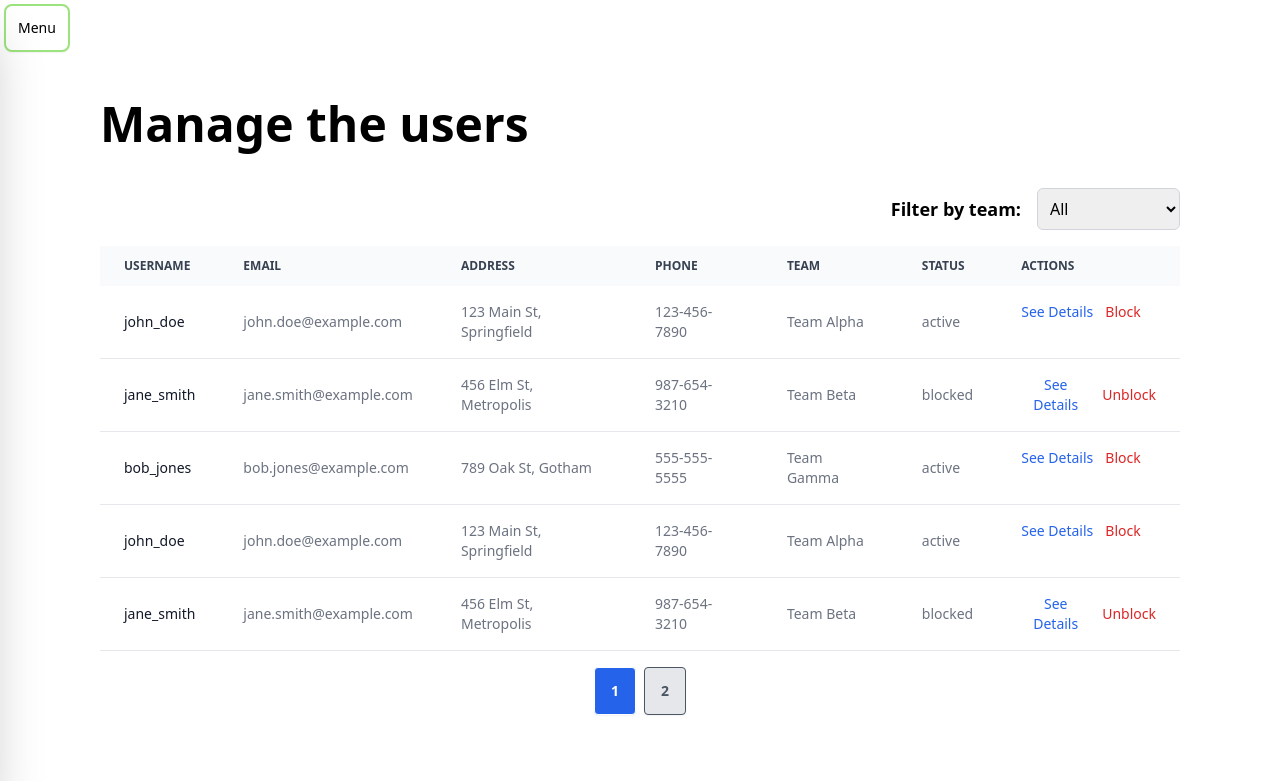
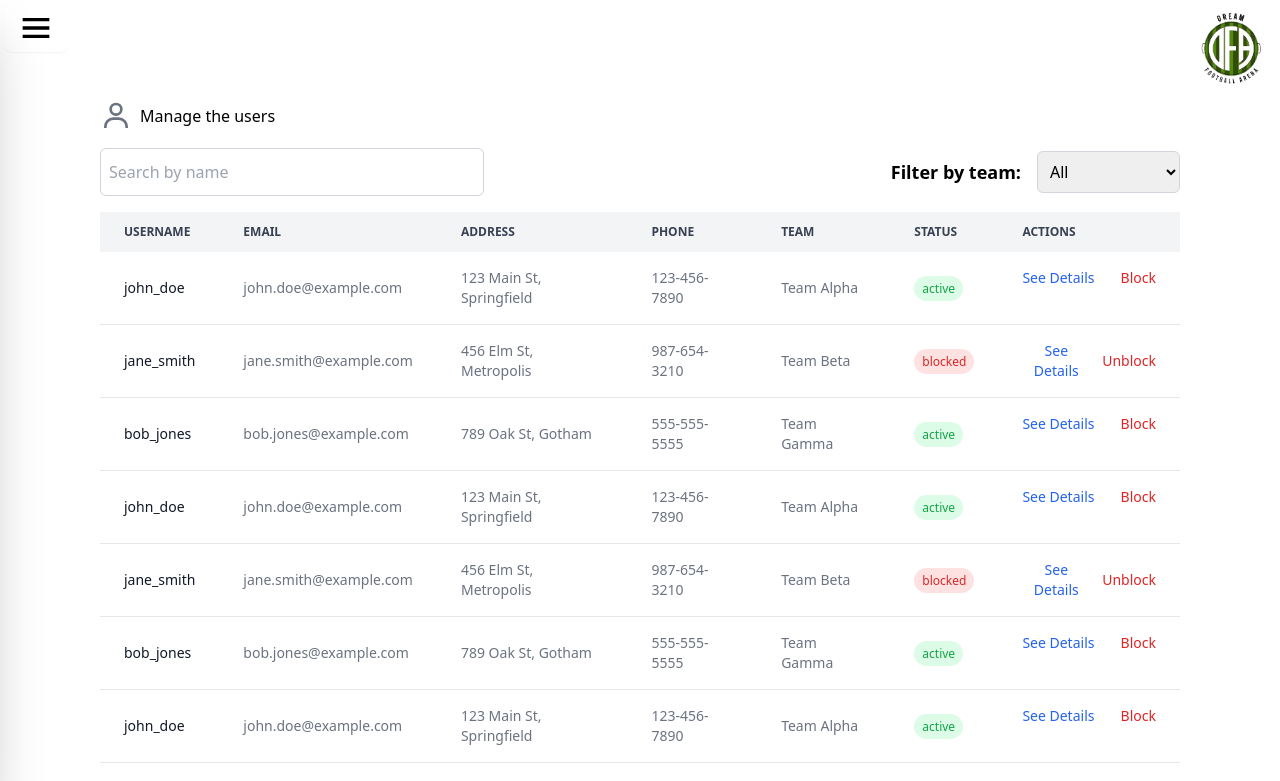
Before and after one commit to mehdikhan55/football-prod, a React (Vite) app: page /admin/dashboard/users in a window 1280 px wide. Shown: the top 781 px of the page. Built offline with nearby package versions, Linux system fonts and the light colour scheme; what tailwindcss-animated would draw is missing.

Commit message:
beautification

```diff
--- a/src/App.jsx
+++ b/src/App.jsx
@@ -10,6 +10,7 @@ import Home from "./home/page";
 import Login from "./auth/login";
 
 import Register from "./customer/register";
+import LoginCustomer from "./customer/customerlogin";
 import Ground from "./dashboard/ground/ground";
 import Booking from "./dashboard/booking/booking";
 import CustomerBooking from "./customer/customerBooking";
@@ -36,6 +37,7 @@ const App = () => {
           </Route>
           <Route path="customer">
             <Route path="register" element={<Register />} />
+            <Route path="login" element={<LoginCustomer />} />
             <Route path="booking" element={<CustomerBooking />} />
           </Route>
         </Route>
--- a/src/auth/login.jsx
+++ b/src/auth/login.jsx
@@ -15,6 +15,8 @@ const Login = () => {
 
   const handleSubmit = async (e) => {
     setLoading(true);
+    //take to the dashboard
+    window.location.href = "/admin/dashboard";
     e.preventDefault();
     try {
       const response = await AuthServices.login(username, password);
--- a/src/components/sidebar/sidebar.jsx
+++ b/src/components/sidebar/sidebar.jsx
@@ -4,6 +4,8 @@ import { NavLink } from "react-router-dom";
 import { RiFootballFill } from "react-icons/ri";
 import { CiCalendar, CiUser, CiMoneyBill, CiMail } from "react-icons/ci";
 import { AiOutlineTeam } from "react-icons/ai";
+import logo from "../../assets/logo.png";
+import { BiMenu } from "react-icons/bi";
 
 const AdminSiderbar = () => {
   const [show, handleShow] = useState(false);
@@ -11,15 +13,16 @@ const AdminSiderbar = () => {
   return (
     <div className={`{show ? "overflow-hidden" : ""}`}>
       <a
-        className=" bg-transparent text-black btn-primary btn focus:ring-4 font-medium text-sm px-3 focus:outline-none dark:focus:ring-blue-800 cursor-pointer absolute top-1 left-1 rounded-br-lg rounded-bl-lg border-2"
+        className=" bg-transparent text-black btn-primary btn border-0 font-medium text-sm px-3  cursor-pointer absolute top-1 left-1"
         type="button"
         data-drawer-target="drawer-navigation"
         data-drawer-show="drawer-navigation"
         aria-controls="drawer-navigation"
         onClick={() => handleShow(!show)}
       >
-        Menu
+        <BiMenu className="w-10 h-10" />
       </a>
+      <img src={logo} alt="logo" className="w-20 h-20 rounded-full absolute top-2 right-2 cursor-pointer" onClick={() => window.location.href = "/"} />
       <div
         id="drawer-navigation"
         className="fixed z-50 top-0 left-0 w-64 h-screen p-4 overflow-y-auto transition-transform -translate-x-full shadow-2xl border-r-4 border-gray-600 bg-secondary"
--- a/src/dashboard/booking/addBooking.jsx
+++ b/src/dashboard/booking/addBooking.jsx
@@ -1,10 +1,11 @@
 import React from 'react'
 import AddBookingForm from '../../components/booking/addBookingForm'
 import AdminSiderbar from '../../components/sidebar/sidebar'
+import dfawallpaper from '../../assets/dfa-wallpaper.png'
 
 const AddBooking = () => {
   return (
-    <div className="">
+    <div className=""  style={{ backgroundImage: `url(${dfawallpaper})`, backgroundSize: "contain" }}>
       <AdminSiderbar />
       <div className="flex flex-col justify-center gap-4 w-full max-sm:w-full max-md:w-2/3">
       <AddBookingForm/>
--- a/src/dashboard/ground/ground.jsx
+++ b/src/dashboard/ground/ground.jsx
@@ -1,7 +1,8 @@
 import React, { useState } from "react";
-import AddGround from "./AddGround";
+import AddGround from "./addGround";
 import RemoveGround from "./RemoveGround";
 import EditGround from "./editGround";
+import dfawallpaper from "../../assets/dfa-wallpaper.png";
 
 const Ground = () => {
   const [activeTab, setActiveTab] = useState("Add Ground"); // Initial active tab
@@ -11,7 +12,7 @@ const Ground = () => {
   };
 
   return (
-    <div className="flex flex-col max-w-[1400px] mx-auto">
+    <div className="flex flex-col max-w-[1400px] mx-auto" >
       <div role="tablist" className="tabs tabs-boxed w-1/2 mx-auto gap-4 mt-10">
         <a
           role="tab"
--- a/src/dashboard/users/dummyUserData.js
+++ b/src/dashboard/users/dummyUserData.js
@@ -107,4 +107,88 @@ export const dummyUserData = [
         leftReview: false,
         createdAt: new Date(),
     },
+    {
+        username: 'bob_jones',
+        email: 'bob.jones@example.com',
+        address: '789 Oak St, Gotham',
+        phone: '555-555-5555',
+        dob: new Date('1992-03-07'),
+        team: 'Team Gamma',
+        points: 50,
+        status: 'active',
+        leftReview: false,
+        createdAt: new Date(),
+    },
+    {
+        username: 'john_doe',
+        email: 'john.doe@example.com',
+        address: '123 Main St, Springfield',
+        phone: '123-456-7890',
+        dob: new Date('1990-05-14'),
+        team: 'Team Alpha',
+        points: 100,
+        status: 'active',
+        leftReview: false,
+        createdAt: new Date(),
+    },
+    {
+        username: 'jane_smith',
+        email: 'jane.smith@example.com',
+        address: '456 Elm St, Metropolis',
+        phone: '987-654-3210',
+        dob: new Date('1985-10-20'),
+        team: 'Team Beta',
+        points: 150,
+        status: 'blocked',
+        leftReview: true,
+        createdAt: new Date(),
+    },
+    {
+        username: 'bob_jones',
+        email: 'bob.jones@example.com',
+        address: '789 Oak St, Gotham',
+        phone: '555-555-5555',
+        dob: new Date('1992-03-07'),
+        team: 'Team Gamma',
+        points: 50,
+        status: 'active',
+        leftReview: false,
+        createdAt: new Date(),
+    },
+    {
+        username: 'john_doe',
+        email: 'john.doe@example.com',
+        address: '123 Main St, Springfield',
+        phone: '123-456-7890',
+        dob: new Date('1990-05-14'),
+        team: 'Team Alpha',
+        points: 100,
+        status: 'active',
+        leftReview: false,
+        createdAt: new Date(),
+    },
+    {
+        username: 'jane_smith',
+        email: 'jane.smith@example.com',
+        address: '456 Elm St, Metropolis',
+        phone: '987-654-3210',
+        dob: new Date('1985-10-20'),
+        team: 'Team Beta',
+        points: 150,
+        status: 'blocked',
+        leftReview: true,
+        createdAt: new Date(),
+    },
+    {
+        username: 'bob_jones',
+        email: 'bob.jones@example.com',
+        address: '789 Oak St, Gotham',
+        phone: '555-555-5555',
+        dob: new Date('1992-03-07'),
+        team: 'Team Gamma',
+        points: 50,
+        status: 'active',
+        leftReview: false,
+        createdAt: new Date(),
+    },
 ];
--- a/src/dashboard/users/users.jsx
+++ b/src/dashboard/users/users.jsx
@@ -1,12 +1,13 @@
 import React, { useEffect, useState } from "react";
 import AdminSiderbar from "../../components/sidebar/sidebar";
 import { dummyUserData } from "./dummyUserData";
+import { BiUser } from "react-icons/bi";
 
 const Users = () => {
   const [users, setUsers] = useState(dummyUserData);
 
   const [currentPage, setCurrentPage] = useState(1);
-  const usersPerPage = 5;
+  const usersPerPage = 10;
 
   // Calculate indexes for pagination
   const indexOfLastUser = currentPage * usersPerPage;
@@ -37,13 +38,43 @@ const Users = () => {
     filterUsers(teamFilter);
   }, [teamFilter]);
 
+  const [nameSearch, setNameSearch] = useState("");
+
+  const searchUsers = (name) => {
+    setNameSearch(name);
+    if (name === "") {
+      setUsers(dummyUserData);
+    } else {
+      setUsers(
+        dummyUserData.filter((user) =>
+          user.username.toLowerCase().includes(name.toLowerCase())
+        )
+      );
+    }
+  };
+
+  useEffect(() => {
+    searchUsers(nameSearch);
+  }, [nameSearch]);
+
   return (
     <div className="p-20 h-screen ">
       <AdminSiderbar />
 
       <div className="p-5 w-full">
-        <h1 className="text-5xl font-bold mb-10">Manage the users</h1>
-        <div className="flex justify-end items-center mb-4">
+        <div className="flex items-center gap-2 mb-4">
+          <BiUser className="w-8 h-8 text-gray-500 dark:text-gray-400" />
+          <h1 >Manage the users</h1>
+        </div>
+        <div className="flex justify-between items-center mb-4 gap-4">
+          <input
+            type="text"
+            value={nameSearch}
+            onChange={(e) => searchUsers(e.target.value)}
+            placeholder="Search by name"
+            className="p-2 border border-gray-300 rounded-md input w-96"
+          />
+
           <div className="flex items-center space-x-4">
             <label htmlFor="teamFilter" className="text-lg font-semibold">
               Filter by team:
@@ -60,11 +91,10 @@ const Users = () => {
               <option value="Team Gamma">Team Gamma</option>
             </select>
           </div>
-
         </div>
 
-        <table className="w-full text-sm text-left rtl:text-right text-gray-500 dark:text-gray-400 ">
-          <thead className="text-xs text-gray-700 uppercase bg-gray-50 dark:bg-gray-900 dark:text-gray-400">
+        <table className="w-full text-sm text-left rtl:text-right text-gray-500 ">
+          <thead className="text-xs text-gray-700 uppercase bg-gray-100">
             <tr>
               <th scope="col" className="px-6 py-3">
                 Username
@@ -93,11 +123,11 @@ const Users = () => {
             {currentUsers.map((user, index) => (
               <tr
                 key={index}
-                className="bg-white border-b dark:bg-gray-800 dark:border-gray-700 hover:bg-gray-50 dark:hover:bg-gray-700"
+                className="bg-white border-b dark:border-gray-700 hover:bg-gray-200  hover:text-gray-700"
               >
                 <th
                   scope="row"
-                  className="px-6 py-4 font-medium text-gray-900 whitespace-nowrap dark:text-white"
+                  className="px-6 py-4 font-medium text-gray-900 whitespace-nowrap"
                 >
                   {user.username}
                 </th>
@@ -105,8 +135,18 @@ const Users = () => {
                 <td className="px-6 py-4">{user.address}</td>
                 <td className="px-6 py-4">{user.phone}</td>
                 <td className="px-6 py-4">{user.team}</td>
-                <td className="px-6 py-4">{user.status}</td>
-                <td className="flex items-center px-6 py-4">
+                <td className="px-6 py-4">
+                  <span
+                    className={`px-2 py-1 rounded-full text-xs font-medium ${
+                      user.status === "active"
+                        ? "bg-green-100 text-green-600"
+                        : "bg-red-100 text-red-600"
+                    }`}
+                  >
+                    {user.status}
+                  </span>
+                </td>
+                <td className="flex items-center px-6 py-4 justify-between">
                   {/* Button to open the modal for user details */}
                   <button
                     className="font-medium text-blue-600 dark:text-blue-500 hover:underline"
@@ -159,12 +199,12 @@ export default Users;
 const UserInfoModal = ({ user, modalId }) => {
   return (
     <dialog id={modalId} className="modal">
-      <div className="modal-box bg-gray-900 text-white w-11/12 max-w-5xl relative p-6 rounded-lg shadow-lg">
-        <h3 className="font-bold text-2xl mb-4 border-b border-gray-700 pb-2">
-          User Details: {user.username}
+      <div className="modal-box bg-gray-200 text-black max-w-4xl relative p-6 rounded-lg shadow-lg">
+        <h3 className="text-lg mb-4">
+          <span className="font-semibold text-secondary">{user.username}</span>
         </h3>
 
-        <div className="grid grid-cols-2 gap-4 text-lg leading-7">
+        <div className="grid grid-cols-2 gap-4 text-md leading-7">
           <p>
             <strong>Email:</strong> <span className="ml-4">{user.email}</span>
           </p>
@@ -185,8 +225,16 @@ const UserInfoModal = ({ user, modalId }) => {
           <p>
             <strong>Points:</strong> <span className="ml-4">{user.points}</span>
           </p>
-          <p>
-            <strong>Status:</strong> <span className="ml-4">{user.status}</span>
+          <p className="absolute bottom-4 right-4">
+            <span
+              className={`px-2 py-1 rounded-full text-lg font-medium ${
+                user.status === "active"
+                  ? "bg-green-300 text-green-900"
+                  : "bg-red-100 text-red-600"
+              }`}
+            >
+              {user.status}
+            </span>
           </p>
         </div>
 
```
Also changed, not shown: src/customer/customerlogin.jsx (renamed from src/customer/login.jsx, +38 -73 lines), src/customer/register.jsx (+6 -6 lines), src/dashboard/emails/emails.jsx (+23 -4 lines), src/dashboard/ground/addGround.jsx (+7 -1 lines), src/assets/dfa-wallpaper.png (added).
